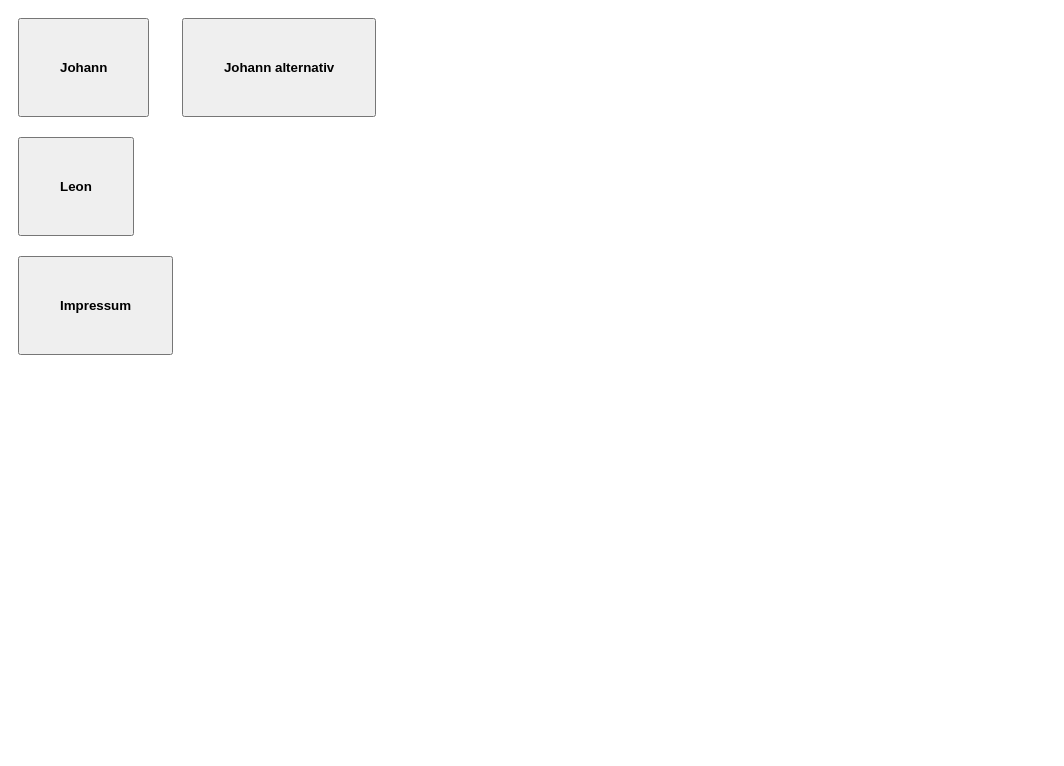
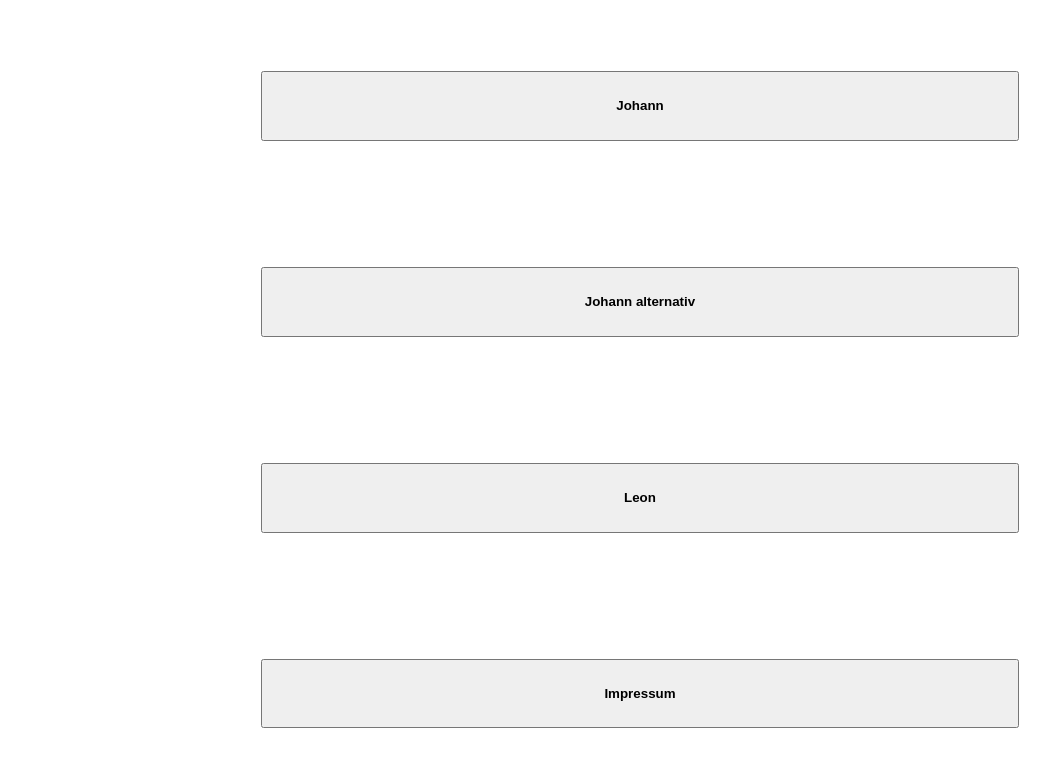
Before and after one commit to InstantNoodles005/Johannes-Abwasserkanal, a plain HTML site: page index.html in a window 1280 px wide. Shown: the whole page, without its empty margins (0-1064 px from the left). Drawn offline with Linux system fonts and the light colour scheme.

Commit message:
more lol

```diff
--- a/style.css
+++ b/style.css
@@ -1,9 +1,12 @@
 body {
     font-size: 50px;
+    text-align: center;
 }
 
 button {
     font-weight: bold;
-    margin: 10px;
-    padding: 40px;
+    width: 60%;
+    height: 20%;
+    margin: 5%;
+    padding: 2%;
 }
```
